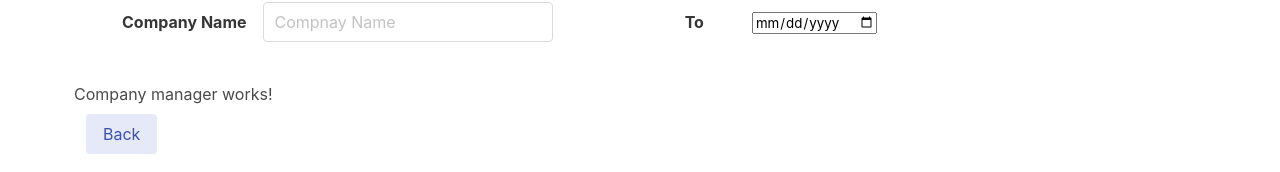
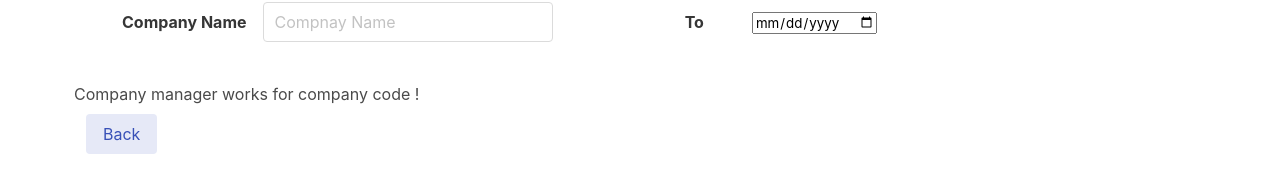
Before and after one commit to Soham-chattopadhyay/EStocksManagerWeb, an Angular app: page /company-detail in a window 1280 px wide. Both pictures are taken after a click on the button "Manage Company". Shown: the part 164-336 px from the top of the page. Built offline with nearby package versions, Linux system fonts and the light colour scheme; no server answers.

Commit message:
pass company code to compnay manager

```diff
--- a/src/app/company-details/company-details.component.html
+++ b/src/app/company-details/company-details.component.html
@@ -107,5 +107,6 @@
   <!-- Show Company Manager Options -->
   <app-company-management
   [showCompanyManagerScreen] = "showCompanyManagerScreen"
+  [companyCode] = "companyCode"
   (showCompanyManagerScreenEvent) = "UpdateCompanyManagerScreenFlag($event)"
   ></app-company-management>
--- a/src/app/company-management/company-management.component.html
+++ b/src/app/company-management/company-management.component.html
@@ -1,5 +1,5 @@
 <div class="container" [hidden] = "!showCompanyManagerScreen">
-  <p>Company manager works!</p>
+  <p>Company manager works for company code {{companyCode}}!</p>
 
   <div class="navbar-item">
     <button class="button is-hovered is-link is-light" (click) = "navigateToHome($event)">Back</button>
--- a/src/app/company-management/company-management.component.ts
+++ b/src/app/company-management/company-management.component.ts
@@ -9,6 +9,7 @@ import { Router } from '@angular/router';
 export class CompanyManagementComponent implements OnInit {
 
   @Input() showCompanyManagerScreen = false;
+  @Input() companyCode = '';
   @Output() showCompanyManagerScreenEvent = new EventEmitter<boolean>();
 
   constructor(private router: Router) { }
```
